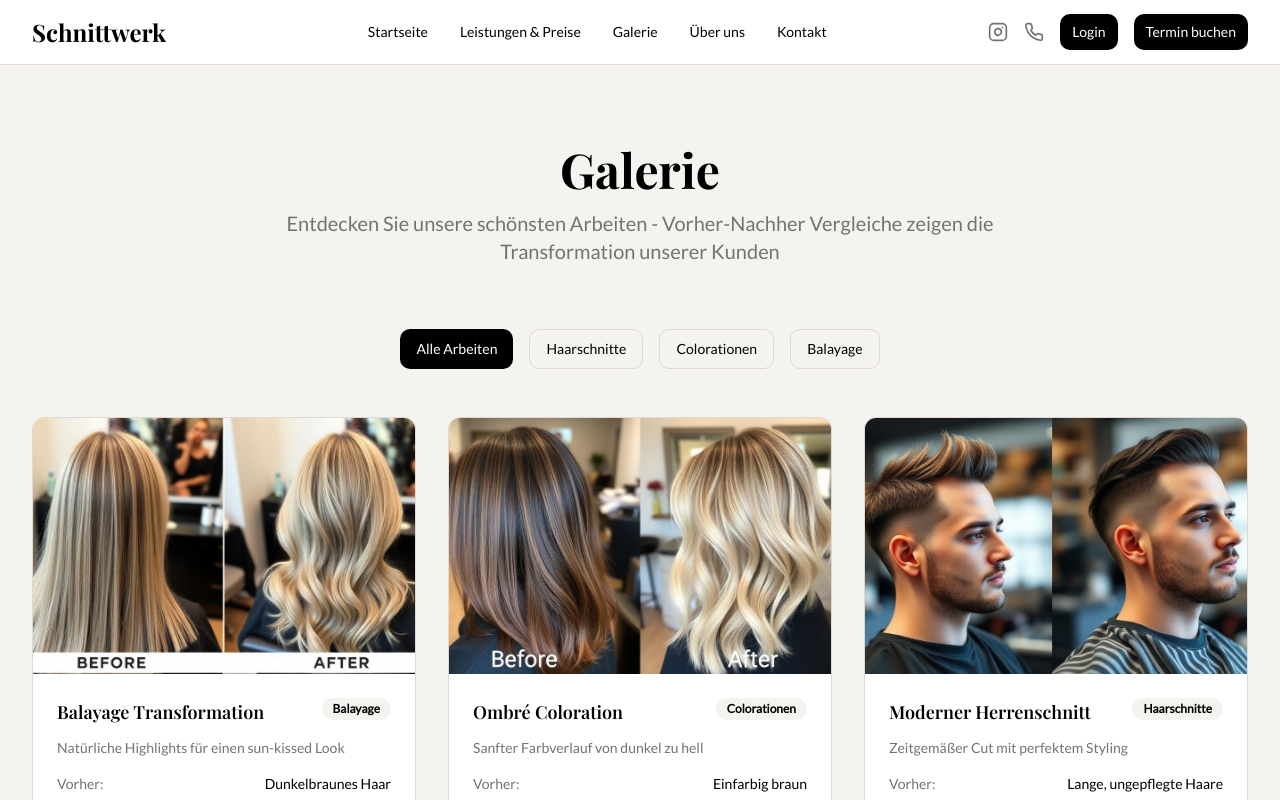
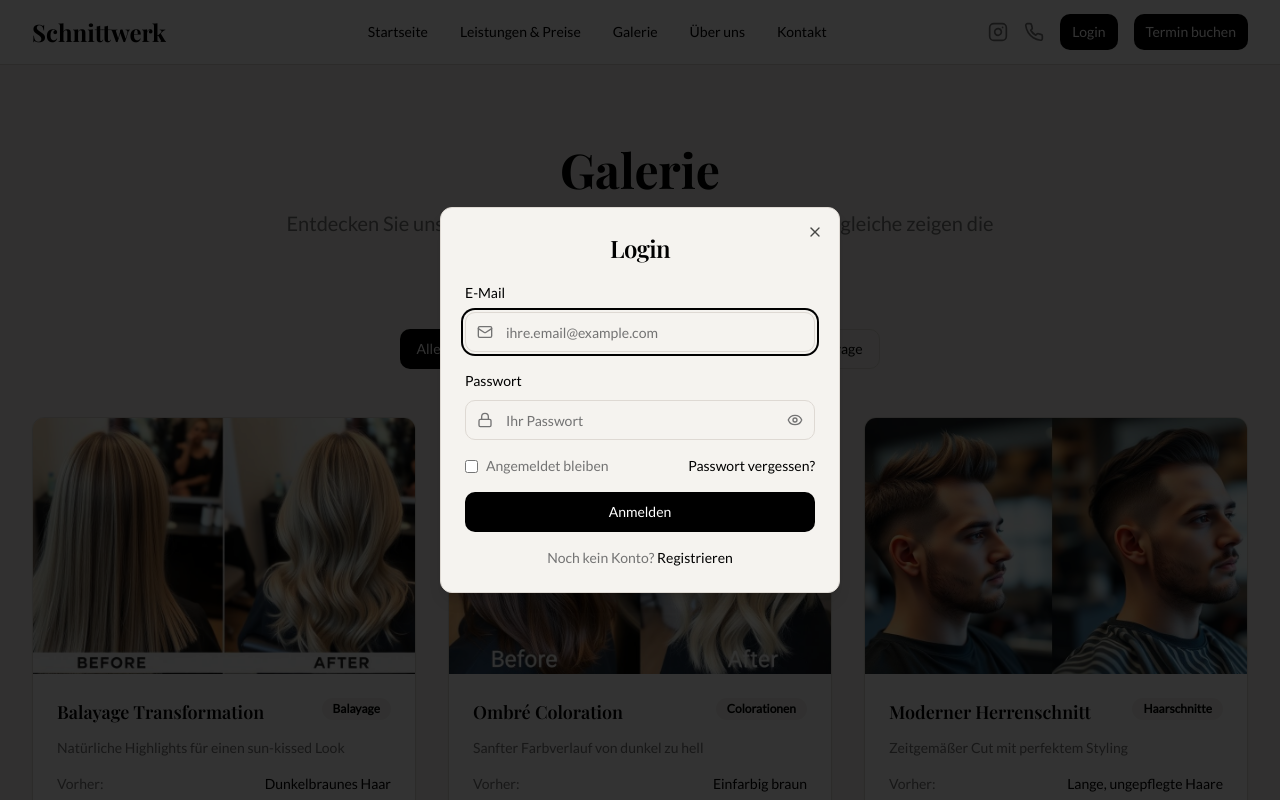
Before and after one commit to carosellagiuliano-max/Visualcode-test-Schriftwerksg, a React (Vite) app: page /galerie in a window 1280 px wide. Both pictures are taken after a click on the button "Login". Shown: the top 800 px of the page. Built offline with nearby package versions, Linux system fonts and the light colour scheme.

Commit message:
Add login form
Implement a login form that appears when the login button is clicked, allowing users to input their email and password.

```diff
--- /dev/null
+++ b/src/components/auth/login-dialog.tsx
@@ -0,0 +1,120 @@
+import React, { useState } from 'react';
+import {
+  Dialog,
+  DialogContent,
+  DialogHeader,
+  DialogTitle,
+  DialogTrigger,
+} from '@/components/ui/dialog';
+import { Button } from '@/components/ui/button';
+import { Input } from '@/components/ui/input';
+import { Label } from '@/components/ui/label';
+import { Mail, Lock, Eye, EyeOff } from 'lucide-react';
+
+interface LoginDialogProps {
+  children: React.ReactNode;
+}
+
+const LoginDialog = ({ children }: LoginDialogProps) => {
+  const [email, setEmail] = useState('');
+  const [password, setPassword] = useState('');
+  const [showPassword, setShowPassword] = useState(false);
+
+  const handleSubmit = (e: React.FormEvent) => {
+    e.preventDefault();
+    // Hier würde die Login-Logik implementiert werden
+    console.log('Login attempt:', { email, password });
+  };
+
+  return (
+    <Dialog>
+      <DialogTrigger asChild>
+        {children}
+      </DialogTrigger>
+      <DialogContent className="sm:max-w-[400px]">
+        <DialogHeader>
+          <DialogTitle className="text-2xl font-heading text-primary text-center">
+            Login
+          </DialogTitle>
+        </DialogHeader>
+        <form onSubmit={handleSubmit} className="space-y-4">
+          <div className="space-y-2">
+            <Label htmlFor="email" className="text-sm font-medium">
+              E-Mail
+            </Label>
+            <div className="relative">
+              <Mail className="absolute left-3 top-3 h-4 w-4 text-muted-foreground" />
+              <Input
+                id="email"
+                type="email"
+                placeholder="ihre.email@example.com"
+                value={email}
+                onChange={(e) => setEmail(e.target.value)}
+                className="pl-10"
+                required
+              />
+            </div>
+          </div>
+
+          <div className="space-y-2">
+            <Label htmlFor="password" className="text-sm font-medium">
+              Passwort
+            </Label>
+            <div className="relative">
+              <Lock className="absolute left-3 top-3 h-4 w-4 text-muted-foreground" />
+              <Input
+                id="password"
+                type={showPassword ? 'text' : 'password'}
+                placeholder="Ihr Passwort"
+                value={password}
+                onChange={(e) => setPassword(e.target.value)}
+                className="pl-10 pr-10"
+                required
+              />
+              <button
+                type="button"
+                onClick={() => setShowPassword(!showPassword)}
+                className="absolute right-3 top-3 text-muted-foreground hover:text-foreground"
+              >
+                {showPassword ? (
+                  <EyeOff className="h-4 w-4" />
+                ) : (
+                  <Eye className="h-4 w-4" />
+                )}
+              </button>
+            </div>
+          </div>
+
+          <div className="flex items-center justify-between text-sm">
+            <label className="flex items-center space-x-2 cursor-pointer">
+              <input type="checkbox" className="rounded border-border" />
+              <span className="text-muted-foreground">Angemeldet bleiben</span>
+            </label>
+            <button
+              type="button"
+              className="text-primary hover:underline"
+            >
+              Passwort vergessen?
+            </button>
+          </div>
+
+          <Button type="submit" className="w-full bg-primary hover:bg-primary/90">
+            Anmelden
+          </Button>
+
+          <div className="text-center text-sm text-muted-foreground">
+            Noch kein Konto?{' '}
+            <button
+              type="button"
+              className="text-primary hover:underline"
+            >
+              Registrieren
+            </button>
+          </div>
+        </form>
+      </DialogContent>
+    </Dialog>
+  );
+};
+
+export default LoginDialog;
--- a/src/components/ui/navigation.tsx
+++ b/src/components/ui/navigation.tsx
@@ -3,6 +3,7 @@ import { Link } from 'react-router-dom';
 import { Menu, X, Instagram, Phone } from 'lucide-react';
 import { Button } from '@/components/ui/button';
 import { AppointmentBookingDialog } from '@/components/booking/appointment-booking-dialog';
+import LoginDialog from '@/components/auth/login-dialog';
 
 const Navigation = () => {
   const [isOpen, setIsOpen] = useState(false);
@@ -57,12 +58,14 @@ const Navigation = () => {
             >
               <Phone className="h-5 w-5" />
             </a>
+            <LoginDialog>
               <Button
                 size="sm"
                 className="bg-black text-white hover:bg-gray-800"
               >
                 Login
               </Button>
+            </LoginDialog>
             <AppointmentBookingDialog>
               <Button
                 size="sm"
```
Lines whose indentation alone changed are shown as unchanged.
